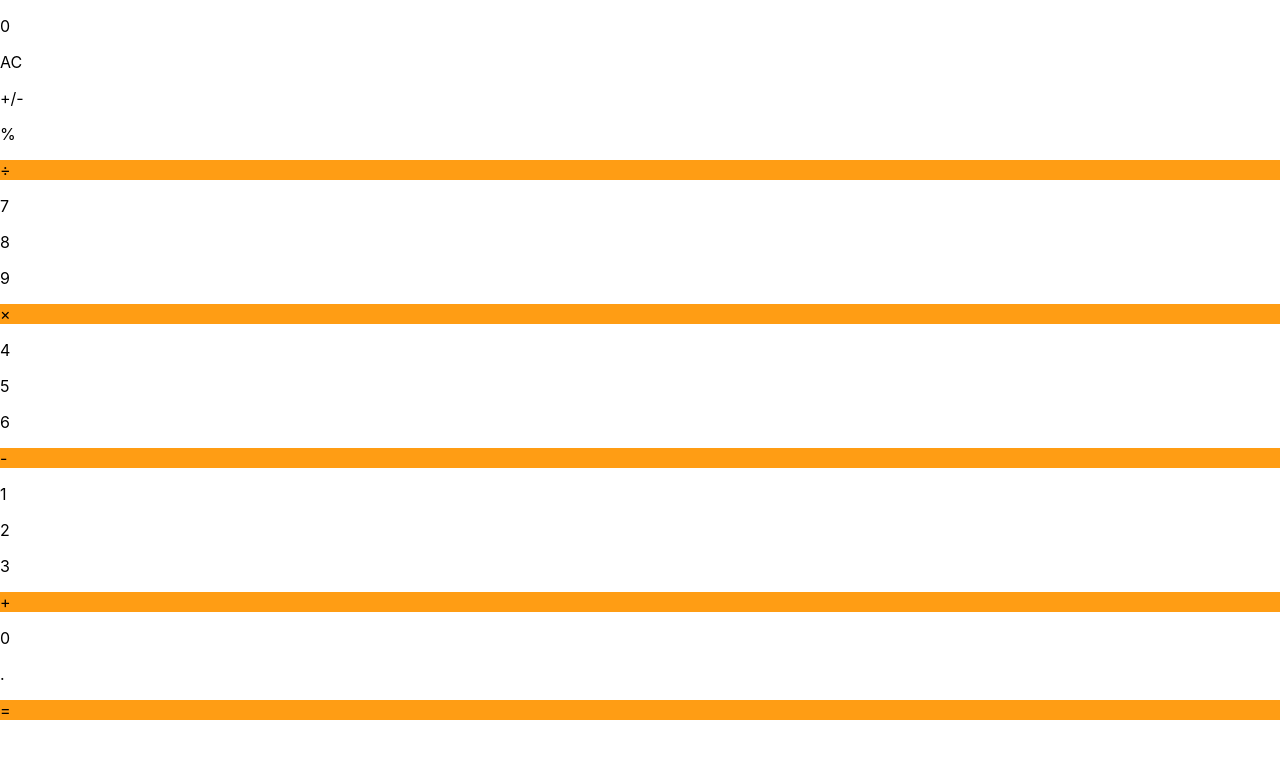
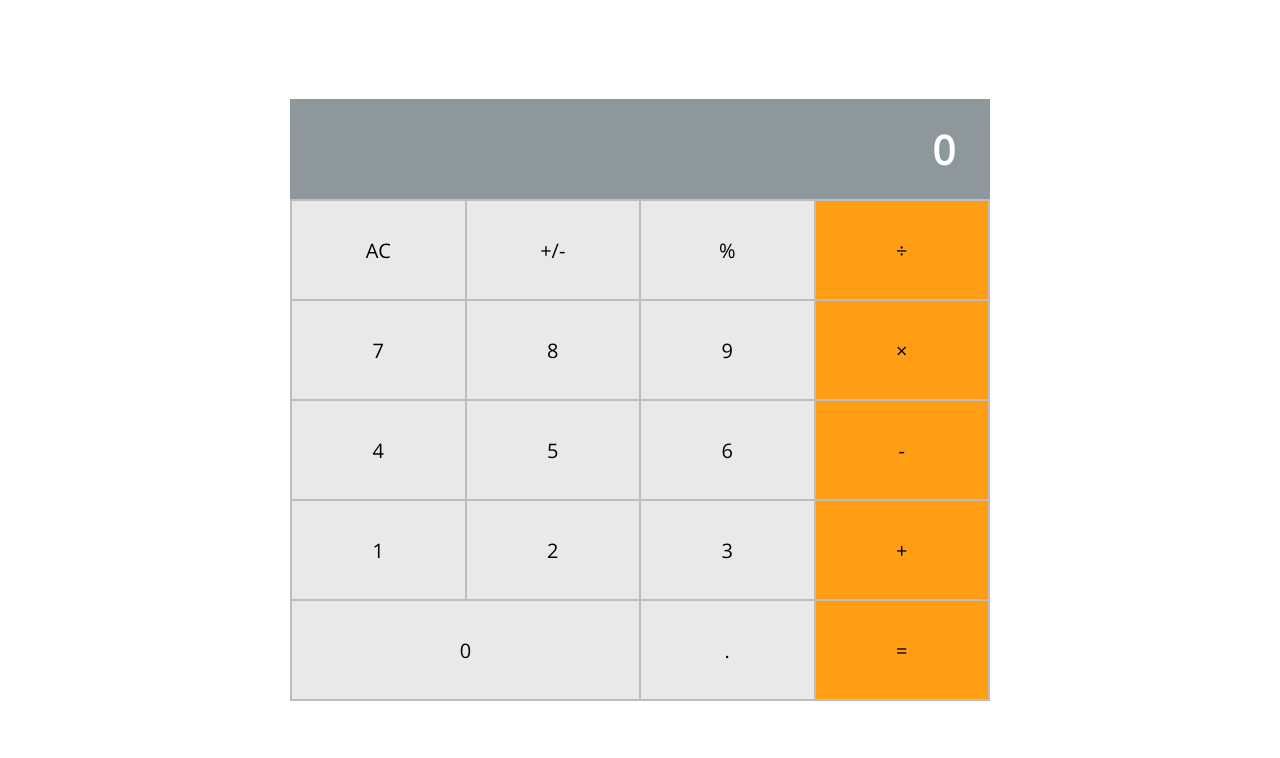
Before and after one commit to angarita-dev/react-calculator, a React (Create React App) app: page / in a window 1280 px wide. Shown: the top 758 px of the page. Built offline with nearby package versions, Linux system fonts and the light colour scheme; the HTML template or start-up script is replaced by a standard one.

Commit message:
Added components to main Sass file

```diff
--- a/src/styles/main.scss
+++ b/src/styles/main.scss
@@ -1,4 +1,11 @@
+@import './components/App';
+@import './components/Display';
+@import './components/ButtonPanel';
+@import './components/Button';
+
 body {
+  width: 100%;
+  height: 100vh;
   margin: 0;
   font-family:
     -apple-system,
@@ -14,6 +21,8 @@ body {
     sans-serif;
   -webkit-font-smoothing: antialiased;
   -moz-osx-font-smoothing: grayscale;
+
+  #root { height: 100%; }
 }
 
 code {
```
